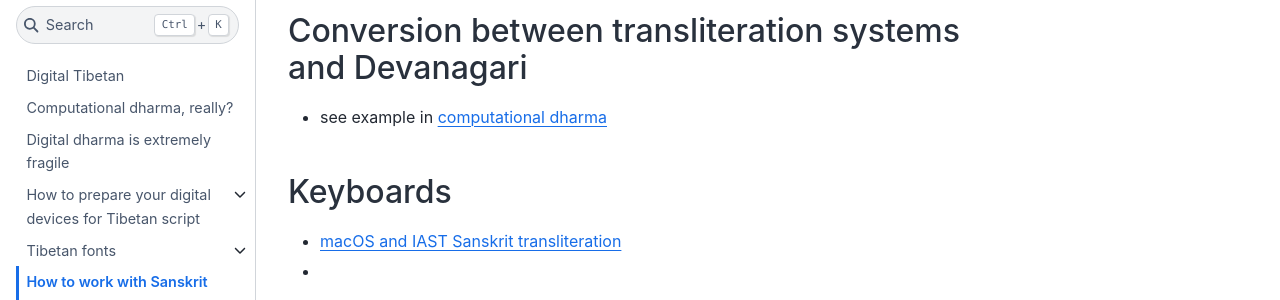
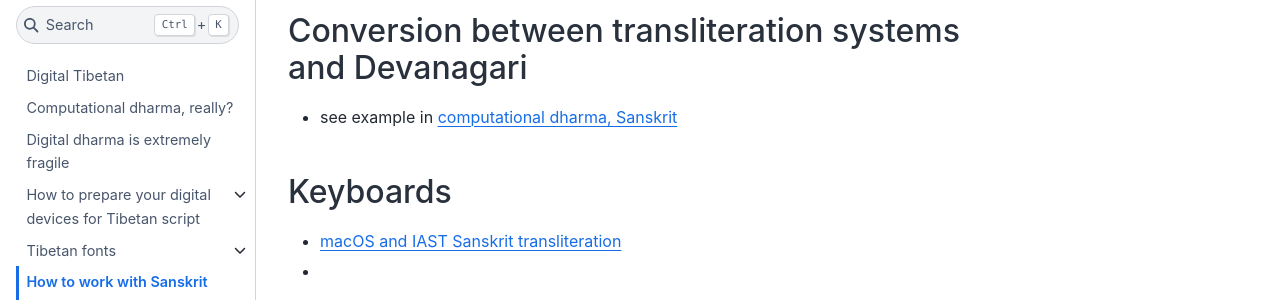
Before and after one commit to DigitalTibetan/DigitalTibetan, a Jupyter Book: the page built from docs/sanskrit_overview.md, in a window 1280 px wide. Shown: the part 238-538 px from the top of the page. Built offline with Jupyter Book 1.0.4 settings and Sphinx 7.4.7 and the Sphinx Book theme 1.1.4, drawn with Linux system fonts in a browser that asks for light colours.

```diff
--- a/docs/sanskrit_overview.md
+++ b/docs/sanskrit_overview.md
@@ -3,7 +3,7 @@
 TBD.
 ## Conversion between transliteration systems and Devanagari
 
-- see example in [computational dharma](computational_dharma.ipynb)
+- see example in [computational dharma, Sanskrit](computational_sanskrit_transliteration)
 ## Keyboards
 
 - [macOS and IAST Sanskrit transliteration](macos_keyboard_sanskrit)
```
Also changed, not shown: docs/computational_dharma.ipynb.
